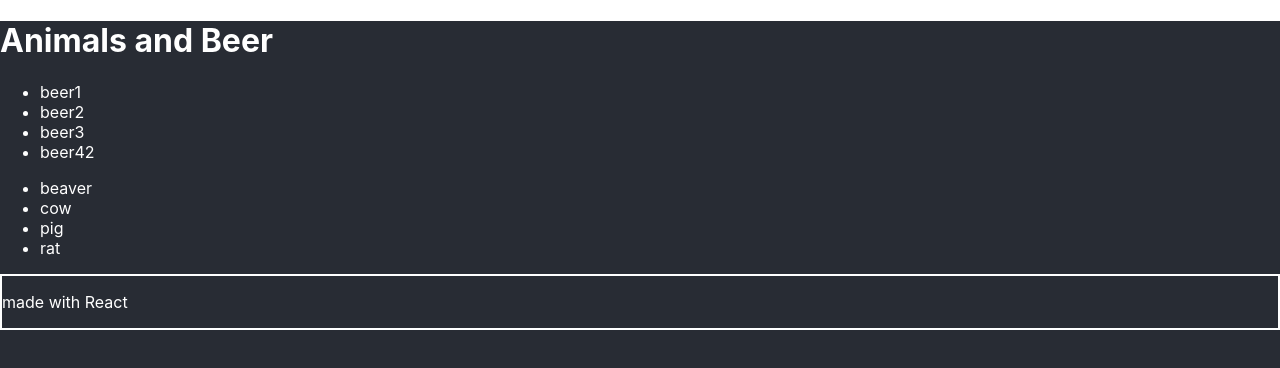
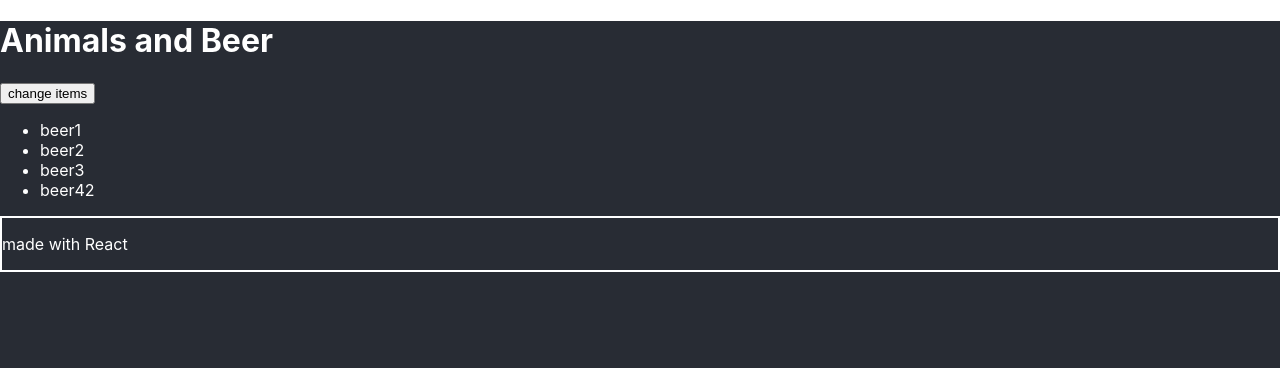
Before and after one commit to ChristianSmit42/react-intro, a React (Create React App) app: page / in a window 1280 px wide. Shown: the top 368 px of the page. Built offline with nearby package versions, Linux system fonts and the light colour scheme.

Commit message:
Add Button to change state of List beer to animal

```diff
--- a/src/App.js
+++ b/src/App.js
@@ -9,12 +9,17 @@ const beers = ["beer1", "beer2", "beer3", "beer42"];
 const animals = ["beaver", "cow", "pig", "rat"];
 
 function App() {
+
+    const [itemsToDisplay, setItemsToDisplay] = React.useState(beers);
+    function handleClicks(){
+        setItemsToDisplay(animals);
+    }
     return (
         <div className="App">
             <Header>Animals and Beer</Header>
             <Main>
-            <List items={beers}></List>
-            <List items={animals}></List>
+                <button onClick={handleClicks}>change items</button>
+                <List items={itemsToDisplay}/>
             </Main>
             <Footer>made with React</Footer>
         </div>
```
Lines whose indentation alone changed are shown as unchanged.
